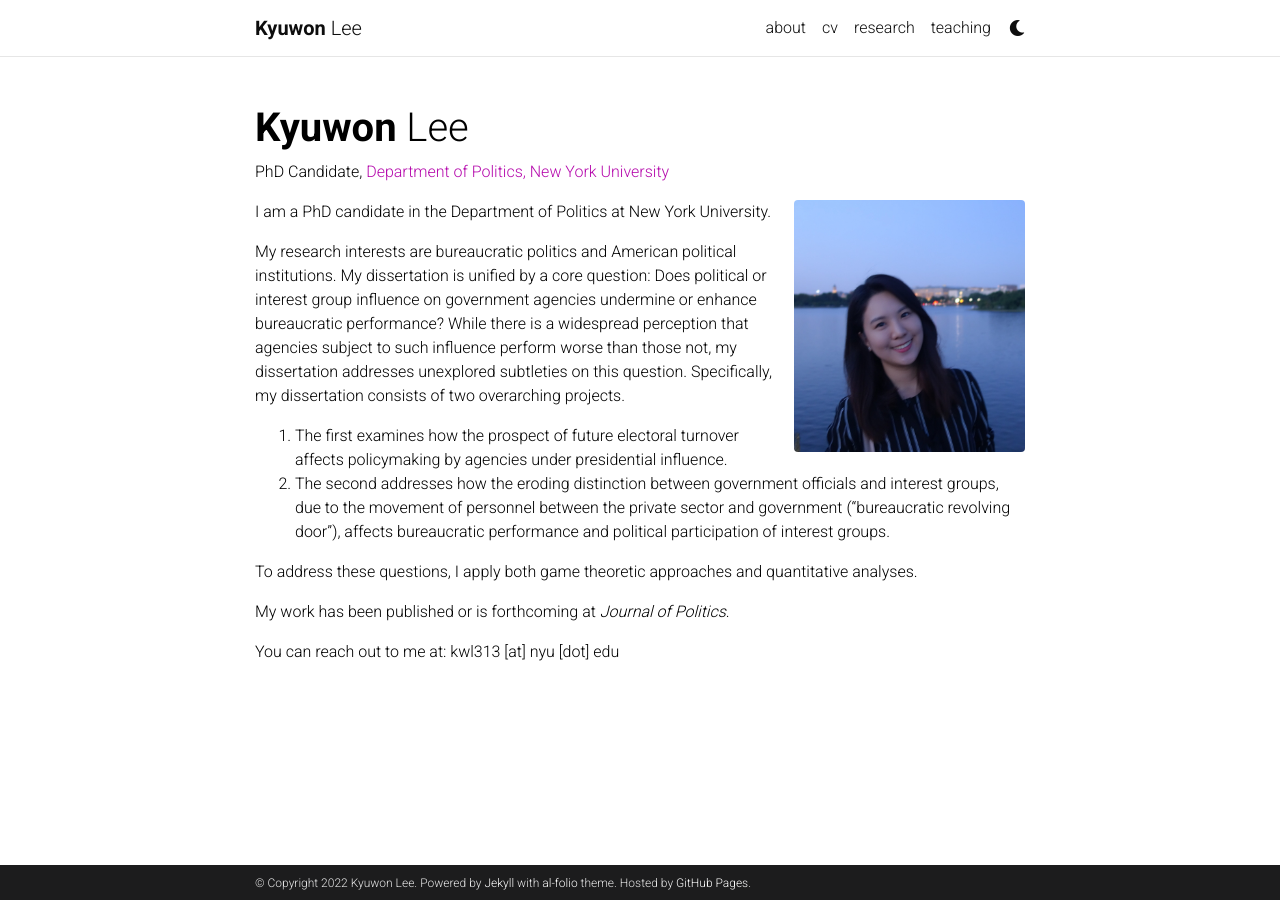
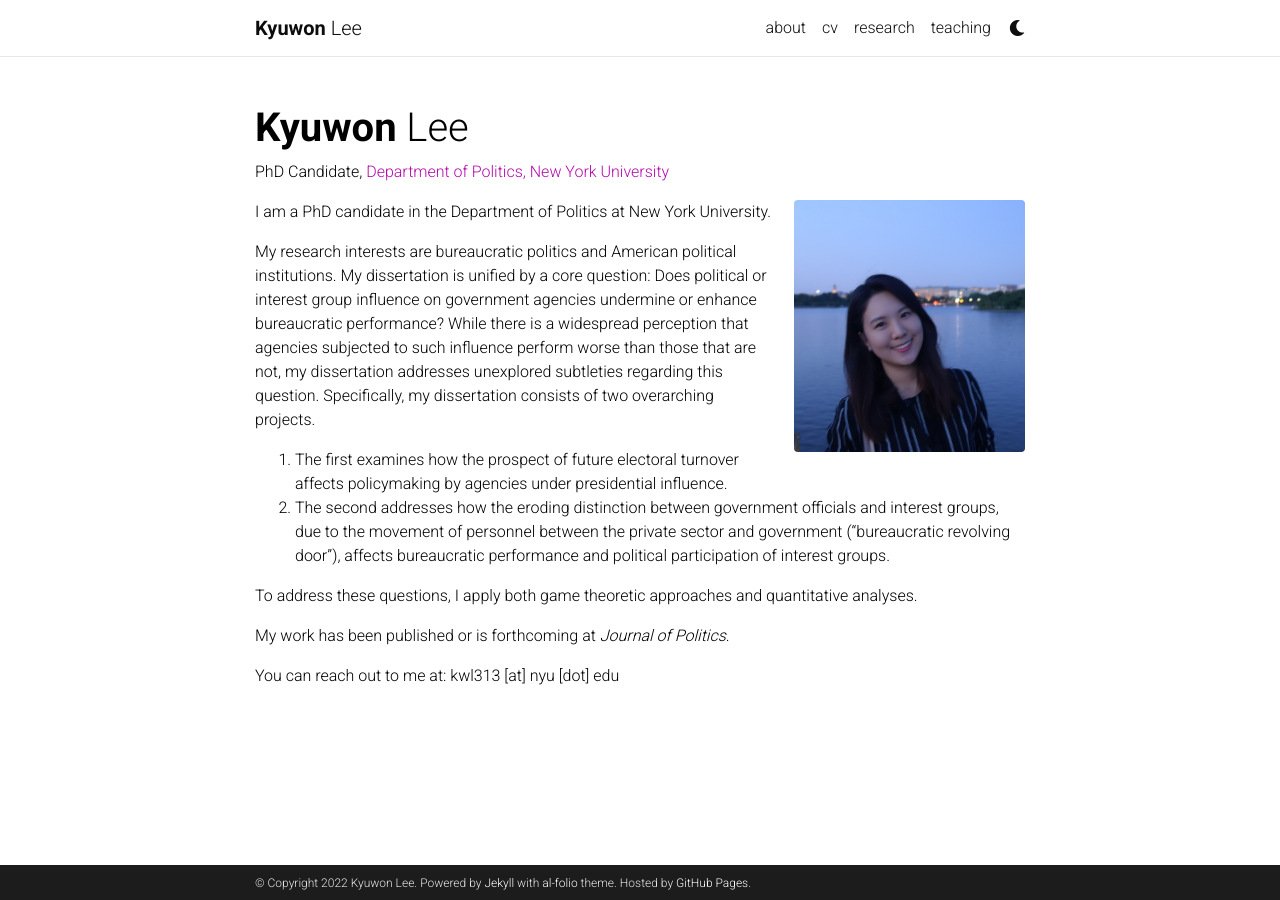
Before and after one commit to kyuwon-lee/kyuwon-lee.github.io, a Jekyll site: the page built from _pages/about.md, in a window 1280 px wide. Built offline with Jekyll 4.4.1, drawn with Linux system fonts in a browser that asks for light colours; full-size pictures stand in for the smaller copies a plugin makes; comment, search, counter and statistics services are not loaded; a style sheet for code colours, icons or effects is not loaded.

Commit message:
Update about.md

```diff
--- a/_pages/about.md
+++ b/_pages/about.md
@@ -17,7 +17,7 @@ profile:
 
 I am a PhD candidate in the Department of Politics at New York University.
 
-My research interests are bureaucratic politics and American political institutions. My dissertation is unified by a core question: Does political or interest group influence on government agencies undermine or enhance bureaucratic performance? While there is a widespread perception that agencies subject to such influence perform worse than those not, my dissertation addresses unexplored subtleties on this question. Specifically, my dissertation consists of two overarching projects.
+My research interests are bureaucratic politics and American political institutions. My dissertation is unified by a core question: Does political or interest group influence on government agencies undermine or enhance bureaucratic performance? While there is a widespread perception that agencies subjected to such influence perform worse than those that are not, my dissertation addresses unexplored subtleties regarding this question. Specifically, my dissertation consists of two overarching projects.
 
 1. The first examines how the prospect of future electoral turnover affects policymaking by agencies under presidential influence.
 2. The second addresses how the eroding distinction between government officials and interest groups, due to the movement of personnel between the private sector and government ("bureaucratic revolving door"), affects bureaucratic performance and political participation of interest groups.
```
